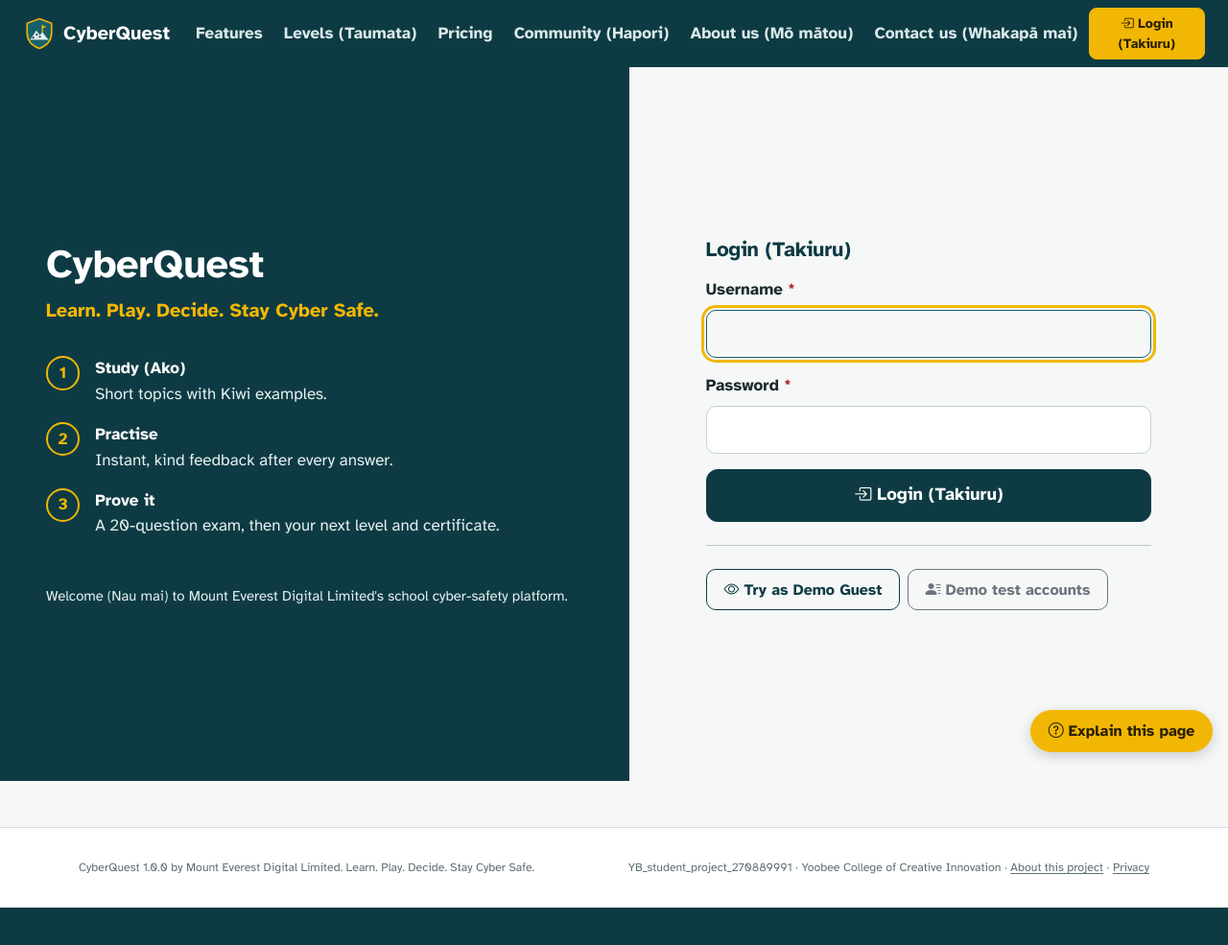
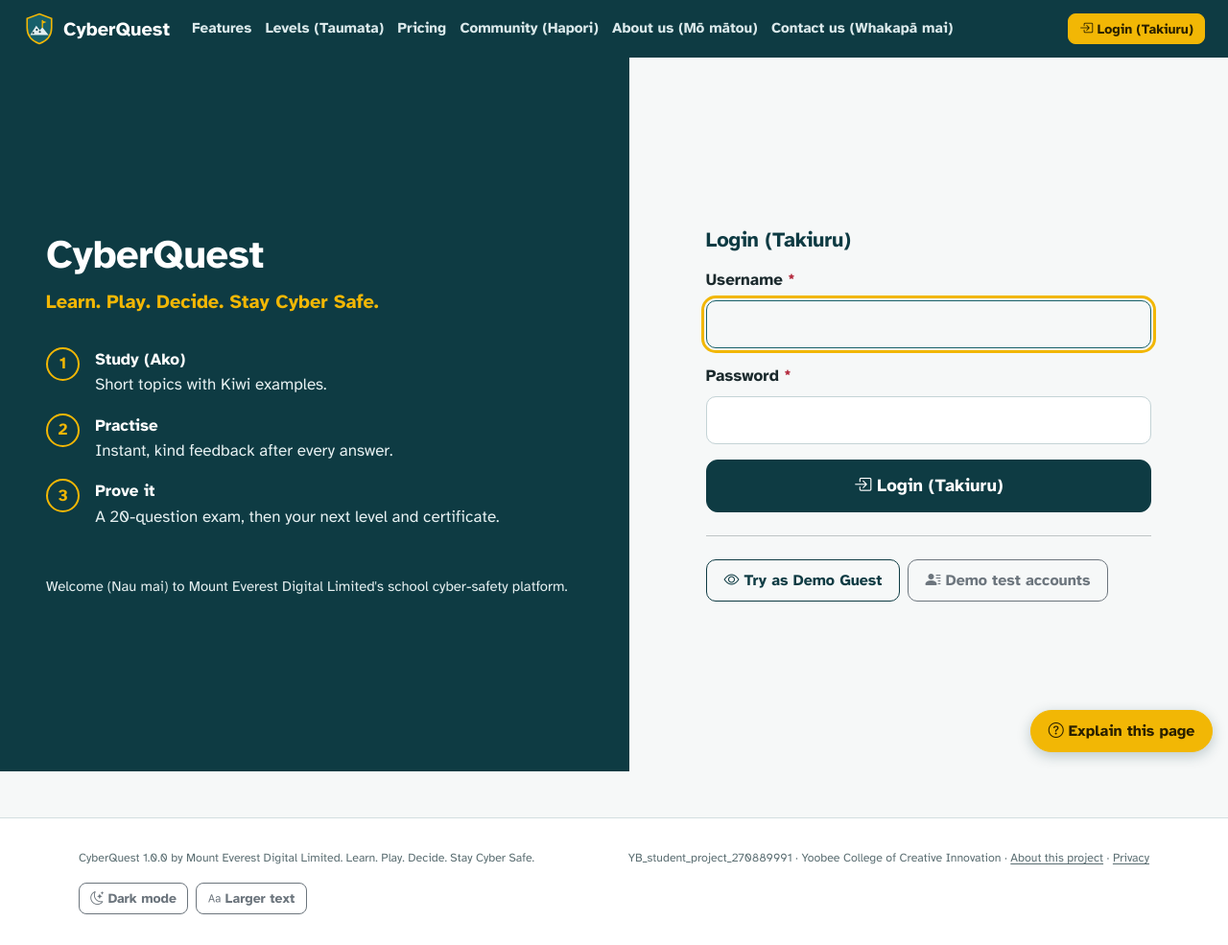
Before and after one commit to anishnz/Django_CyberSecurity_YB, a Django app: page /accounts/login/ in a window 1280 px wide. Shown: the whole page at 96% size. Before the commit the page ends 946 px from the top, so only its background shows below. Run offline with Django 5.2, Linux system fonts and the light colour scheme; tables that the repository leaves empty hold one stand-in row (values such as "Sample post"); parts of the project's set-up code (start-up, migrations or seed data) failed here and were passed over; some libraries are stand-ins or nearby versions.

Commit message:
feat(ui): dark mode and larger text, radio buttons in forms, compact menu on laptops [Frontend – Dinesh]
Co-Authored-By: Claude Opus 5.5 <noreply@anthropic.com>
Claude-Session: https://claude.ai/code/session_014CMM4Cy6ZRnNQv2xP1QZgb

```diff
--- a/static/css/site.css
+++ b/static/css/site.css
@@ -67,3 +67,42 @@ body.dark .table { color: var(--ink); }
 .kpi .value { font-size: 1.7rem; font-weight: 700; line-height: 1.1; }
 .kpi .label { color: var(--muted); font-size: .9rem; }
 .chart-box { position: relative; height: 280px; }
+
+/* Sprint 4 – Explain this page button, help (Dinesh Upreti) */
+.explain-btn { position: fixed; right: 1rem; bottom: 1rem; z-index: 1030; box-shadow: 0 4px 14px rgba(14, 59, 67, .25); }
+@media (max-width: 575px) { .explain-btn span { display: none; } }
+.help-body ul { padding-left: 1.2rem; }
+.tour-steps { padding-left: 1.2rem; }
+@media print { .explain-btn, .cq-nav, .cq-footer { display: none !important; } }
+.video-thumb { width: 200px; aspect-ratio: 16 / 9; flex: none; }
+.video-thumb iframe { width: 100%; height: 100%; border: 0; border-radius: 6px; }
+.map-frame { aspect-ratio: 16 / 10; }
+.map-frame iframe { width: 100%; height: 100%; border: 0; border-radius: 8px; }
+
+/* Display options (Sprint 4, Dinesh): larger text and dark mode */
+html.cq-large { font-size: 118.75%; }
+[data-display-toggle][aria-pressed="true"] { background: var(--harbour); color: #fff; border-color: var(--harbour); }
+[data-bs-theme="dark"] {
+  --paper: #0F1B1D; --ink: #E4EEF0; --muted: #A7B9BC; --line: #2C4044; --tide: #17292C;
+  --kowhai-soft: #3A3212; --fern-soft: #16301F; --pohutukawa-soft: #3A1A20; --harbour-2: #6CC3CF;
+  --bs-body-bg: var(--paper); --bs-body-color: var(--ink); --bs-link-color: #7FD0DB; --bs-link-color-rgb: 127, 208, 219;
+}
+[data-bs-theme="dark"] .panel, [data-bs-theme="dark"] .stat, [data-bs-theme="dark"] .kpi, [data-bs-theme="dark"] .cq-footer,
+[data-bs-theme="dark"] .feature, [data-bs-theme="dark"] .price-card, [data-bs-theme="dark"] .team-card,
+[data-bs-theme="dark"] .score-ring > div, [data-bs-theme="dark"] .skip-link { background: #142326; color: var(--ink); }
+[data-bs-theme="dark"] .overwrite { background: #2B2610; }
+[data-bs-theme="dark"] .stat strong, [data-bs-theme="dark"] h1, [data-bs-theme="dark"] h2, [data-bs-theme="dark"] h3, [data-bs-theme="dark"] h4 { color: #E9F4F5; }
+[data-bs-theme="dark"] .table { --bs-table-bg: transparent; --bs-table-color: var(--ink); }
+[data-bs-theme="dark"] .btn-outline-primary { --bs-btn-color: #7FD0DB; --bs-btn-border-color: #3E7F88; }
+[data-bs-theme="dark"] .pill-ok { color: #9BE0B4; }
+[data-bs-theme="dark"] .pill-warn { color: #FFD866; }
+[data-bs-theme="dark"] .pill-bad { color: #FFA3B0; }
+[data-bs-theme="dark"] .pill-info { color: #9FD9E1; }
+[data-bs-theme="dark"] .pill-mute { background: #263538; color: #C3D0D2; }
+[data-bs-theme="dark"] [data-display-toggle][aria-pressed="true"] { background: #6CC3CF; color: #0F1B1D; border-color: #6CC3CF; }
+/* Long staff menus: tighter links on mid-size screens so everything fits on one line */
+@media (min-width: 1200px) and (max-width: 1599.98px) {
+  .cq-nav .nav-link { padding: .4rem .45rem !important; font-size: .95rem; }
+  .cq-nav .me-auto .nav-link .bi { display: none; }
+  .cq-nav .cq-role { display: none; }
+}
--- /dev/null
+++ b/static/js/theme.js
@@ -0,0 +1,29 @@
+/* theme.js - Display options: dark mode and larger text (saved in this browser only).
+   Loaded in <head> so the page does not flash. No inline JavaScript (CSP). Owner: Dinesh Upreti. */
+(function () {
+  "use strict";
+  var root = document.documentElement;
+  function read(key) { try { return localStorage.getItem(key); } catch (e) { return null; } }
+  function write(key, value) { try { localStorage.setItem(key, value); } catch (e) { /* private mode: ignore */ } }
+  function apply() {
+    root.setAttribute("data-bs-theme", read("cq-theme") === "dark" ? "dark" : "light");
+    root.classList.toggle("cq-large", read("cq-large") === "1");
+  }
+  apply();
+  document.addEventListener("DOMContentLoaded", function () {
+    document.querySelectorAll("[data-display-toggle]").forEach(function (btn) {
+      var kind = btn.getAttribute("data-display-toggle");
+      function sync() {
+        var on = kind === "dark" ? read("cq-theme") === "dark" : read("cq-large") === "1";
+        btn.setAttribute("aria-pressed", on ? "true" : "false");
+      }
+      sync();
+      btn.addEventListener("click", function () {
+        if (kind === "dark") { write("cq-theme", read("cq-theme") === "dark" ? "light" : "dark"); }
+        else { write("cq-large", read("cq-large") === "1" ? "0" : "1"); }
+        apply();
+        sync();
+      });
+    });
+  });
+}());
--- a/templates/base.html
+++ b/templates/base.html
@@ -9,6 +9,7 @@
   <link rel="stylesheet" href="{% static 'vendor/bootstrap-icons/bootstrap-icons.min.css' %}">
   <link rel="stylesheet" href="{% static 'css/style.css' %}">
   <link rel="stylesheet" href="{% static 'css/site.css' %}">
+  <script src="{% static 'js/theme.js' %}"></script>
   {% block head %}{% endblock %}
 </head>
 <body class="{% block body_class %}{% endblock %}" data-page="{{ request.resolver_match.view_name|default:'' }}">
@@ -55,13 +56,14 @@
           <ul class="dropdown-menu dropdown-menu-end">
             <li><a class="dropdown-item" href="{% url 'accounts:password_change' %}"><i class="bi bi-key"></i> Change {% L 'password' %}</a></li>
             <li><a class="dropdown-item" href="{% url 'accounts:mfa_setup' %}"><i class="bi bi-shield-check"></i> Two-step login</a></li>
+            {% if user.role != 'guest' %}{% safe_url 'announcements:list' as panui %}{% if panui %}<li><a class="dropdown-item" href="{{ panui }}"><i class="bi bi-megaphone"></i> Announcements (Pānui)</a></li>{% endif %}{% endif %}
             {% safe_url 'helpcentre:index' as helpurl %}{% if helpurl %}<li><a class="dropdown-item" href="{{ helpurl }}"><i class="bi bi-question-circle"></i> {% L 'help' %}</a></li>{% endif %}
             {% if user.is_super_admin %}
               <li><hr class="dropdown-divider"></li>
               <li><a class="dropdown-item" href="{% url 'core:settings' %}"><i class="bi bi-sliders"></i> {% L 'settings' %}</a></li>
               <li><a class="dropdown-item" href="{% url 'security:log' %}"><i class="bi bi-shield-exclamation"></i> Security log</a></li>
               <li><a class="dropdown-item" href="{% url 'core:audit_log' %}"><i class="bi bi-journal-text"></i> Audit log</a></li>
-              {% safe_url 'integrations:index' as intg %}{% if intg %}<li><a class="dropdown-item" href="{{ intg }}"><i class="bi bi-plug"></i> Integrations</a></li>{% endif %}
+              {% safe_url 'integrations:list' as intg %}{% if intg %}<li><a class="dropdown-item" href="{{ intg }}"><i class="bi bi-plug"></i> Integrations</a></li>{% endif %}
             {% endif %}
             <li><hr class="dropdown-divider"></li>
             <li><form method="post" action="{% url 'accounts:logout' %}">{% csrf_token %}<button class="dropdown-item" type="submit"><i class="bi bi-box-arrow-right"></i> {% L 'logout' %}</button></form></li>
@@ -84,6 +86,10 @@
   <div class="container py-3 d-flex flex-wrap gap-3 justify-content-between small">
     <span>{{ project.name }} {{ project.version }} by {{ project.company }}. {{ project.tagline }}</span>
     <span>{{ project.code }} · {{ project.college }} · <a href="{% url 'website:about' %}">About this project</a> · <a href="{% url 'website:privacy' %}">Privacy</a></span>
+    <span class="d-flex gap-2" role="group" aria-label="Display options">
+      <button class="btn btn-sm btn-outline-secondary" type="button" data-display-toggle="dark" aria-pressed="false"><i class="bi bi-moon-stars" aria-hidden="true"></i> Dark mode</button>
+      <button class="btn btn-sm btn-outline-secondary" type="button" data-display-toggle="large" aria-pressed="false"><i class="bi bi-type" aria-hidden="true"></i> Larger text</button>
+    </span>
   </div>
 </footer>
 <script src="{% static 'vendor/bootstrap/bootstrap.bundle.min.js' %}"></script>
--- a/templates/partials/form.html
+++ b/templates/partials/form.html
@@ -7,6 +7,10 @@
     {% if field.field.widget.input_type == 'checkbox' %}
       <input type="checkbox" class="form-check-input{% if field.errors %} is-invalid{% endif %}" name="{{ field.html_name }}" id="{{ field.id_for_label }}" {% if field.value %}checked{% endif %}>
       <label class="form-check-label" for="{{ field.id_for_label }}">{{ field.label }}</label>
+    {% elif field.field.widget.input_type == 'radio' %}
+      <fieldset><legend class="form-label fs-6 fw-bold">{{ field.label }}{% if field.field.required %} <span class="text-danger" aria-hidden="true">*</span>{% endif %}</legend>
+      {% for radio in field %}<div class="form-check form-check-inline"><input class="form-check-input" type="radio" name="{{ radio.data.name }}" id="{{ radio.id_for_label }}" value="{{ radio.data.value }}" {% if radio.data.selected %}checked{% endif %}>
+        <label class="form-check-label" for="{{ radio.id_for_label }}">{{ radio.choice_label }}</label></div>{% endfor %}</fieldset>
     {% else %}
       <label class="form-label" for="{{ field.id_for_label }}">{{ field.label }}{% if field.field.required %} <span class="text-danger" aria-hidden="true">*</span>{% endif %}</label>
       {{ field|bs }}
```
